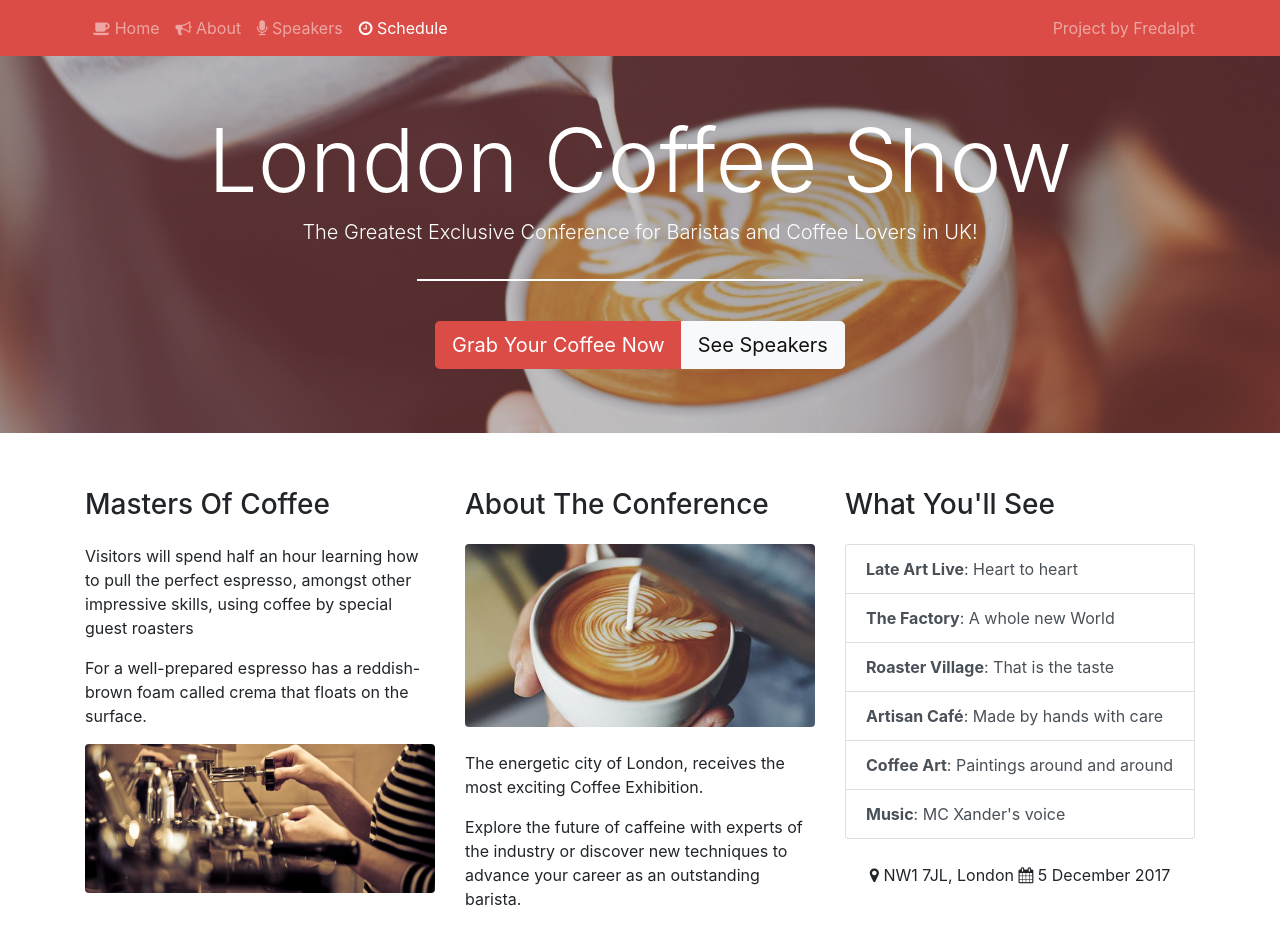
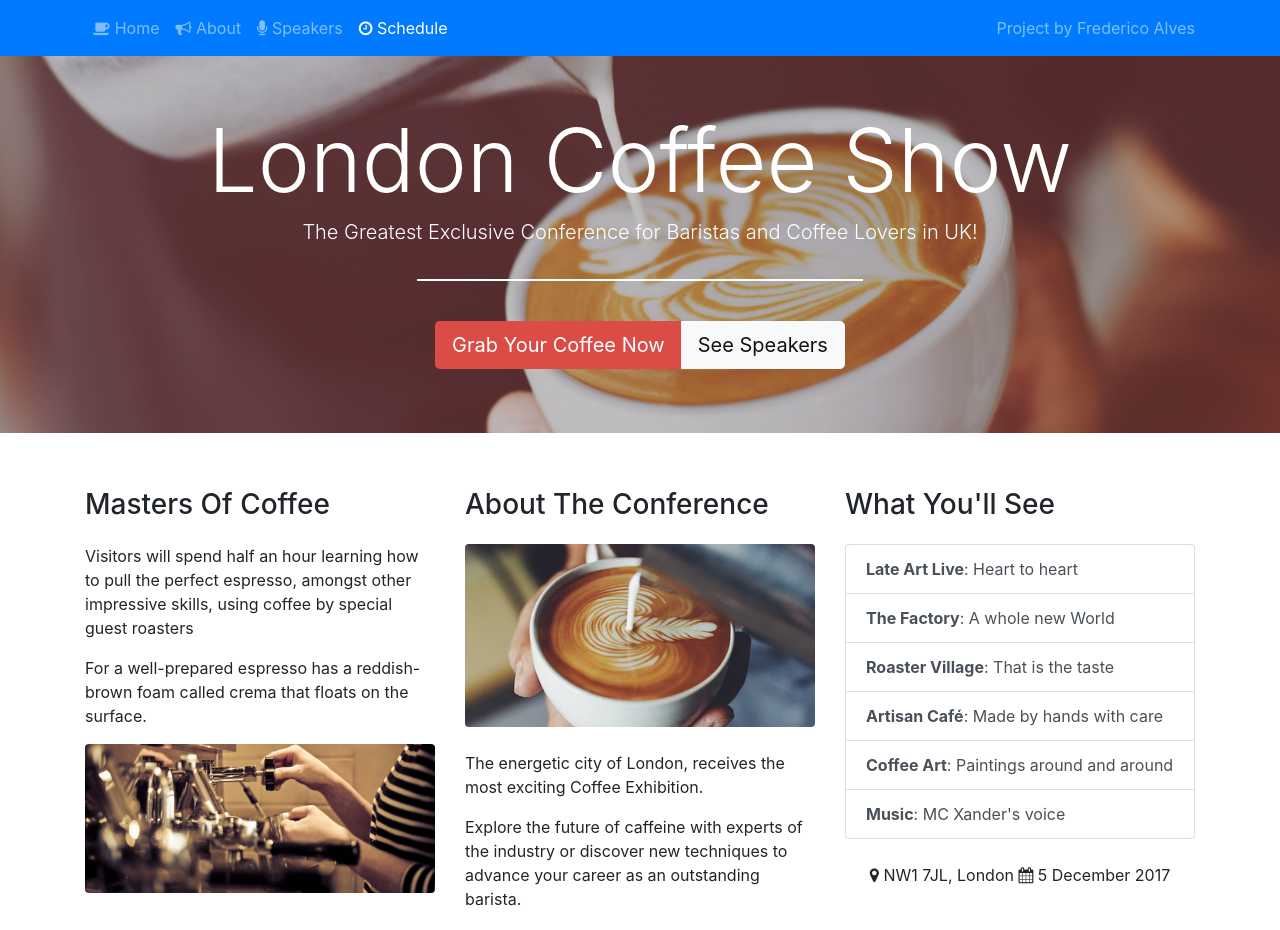
Before and after one commit to frederico-alves/London-Coffee-Show, a plain HTML site: page index.html in a window 1280 px wide. Shown: the top 930 px of the page. Drawn offline with nearby package versions, Linux system fonts and the light colour scheme.

Commit message:
Links updated

```diff
--- a/index.html
+++ b/index.html
@@ -14,9 +14,9 @@
   <body id="home" data-spy="scroll" data-target=".navbar" data-offset="100">
 
    <!-- navbar -->
-   <nav class="navbar navbar-expand-lg navbar-dark bg-orang fixed-top">
+   <nav class="navbar navbar-expand-lg navbar-dark bg-primary fixed-top">
       <div class="container">
-        <a class="navbar-brand order-1 mr-0" href="https://github.com/fredalpt/" target="_blank">Project by Fredalpt</a>
+        <a class="navbar-brand order-1 mr-0" href="https://fredericoalvesjs.github.io/home/" target="_blank">Project by Frederico Alves</a>
         <button class="navbar-toggler" type="button" data-toggle="collapse" data-target="#navbarNav" aria-controls="navbarNav" aria-expanded="false" aria-label="Toggle navigation">
           <span class="navbar-toggler-icon"></span>
         </button>
@@ -369,7 +369,7 @@
          </ul>
       </div>
      <div class="col-md text-md-right">
-       <small>&copy; 2017 London Coffee Show &amp; <a href="https://github.com/fredalpt/" target="_blank"><strong>Fredalpt</strong></a></small>
+       <small>&copy; 2017 London Coffee Show &amp; <a href="https://fredericoalvesjs.github.io/home/" target="_blank"><strong>Frederico Alves</strong></a></small>
      </div>
    </div><!-- /footer -->
 
```
